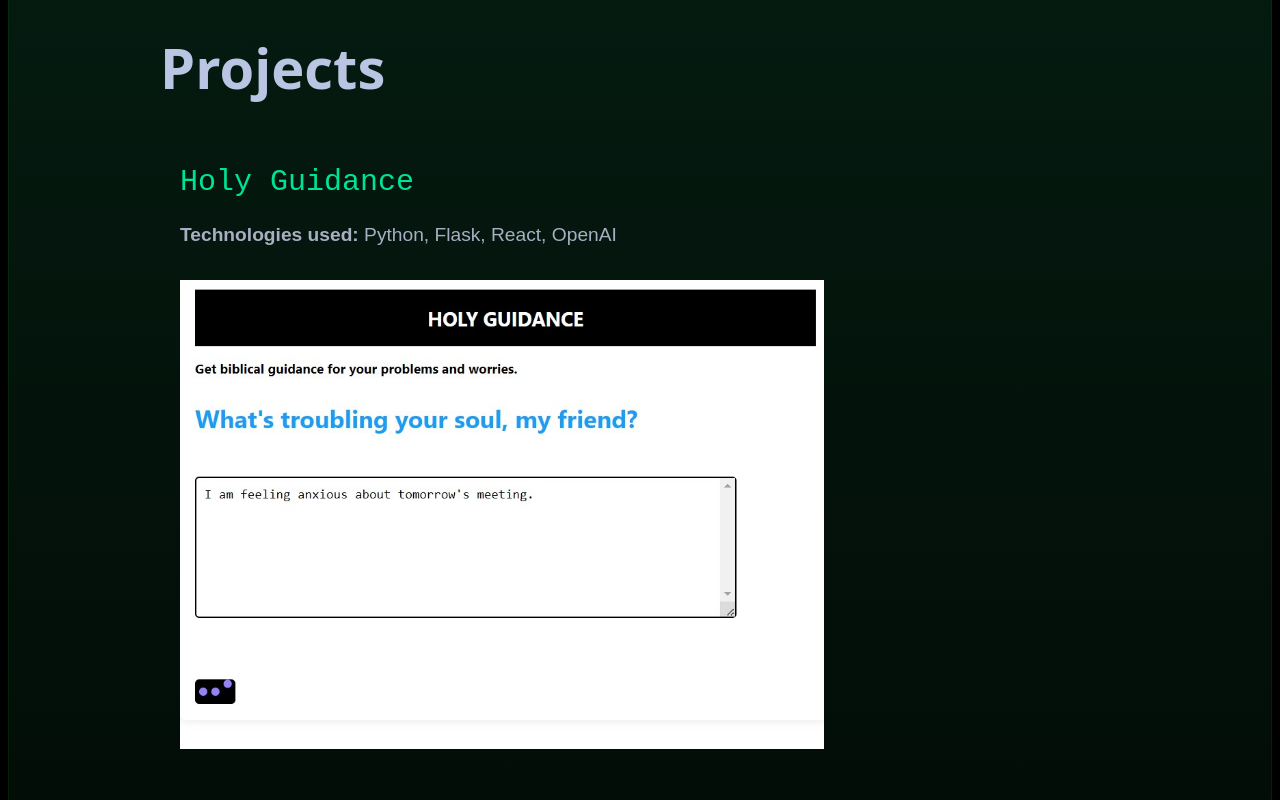
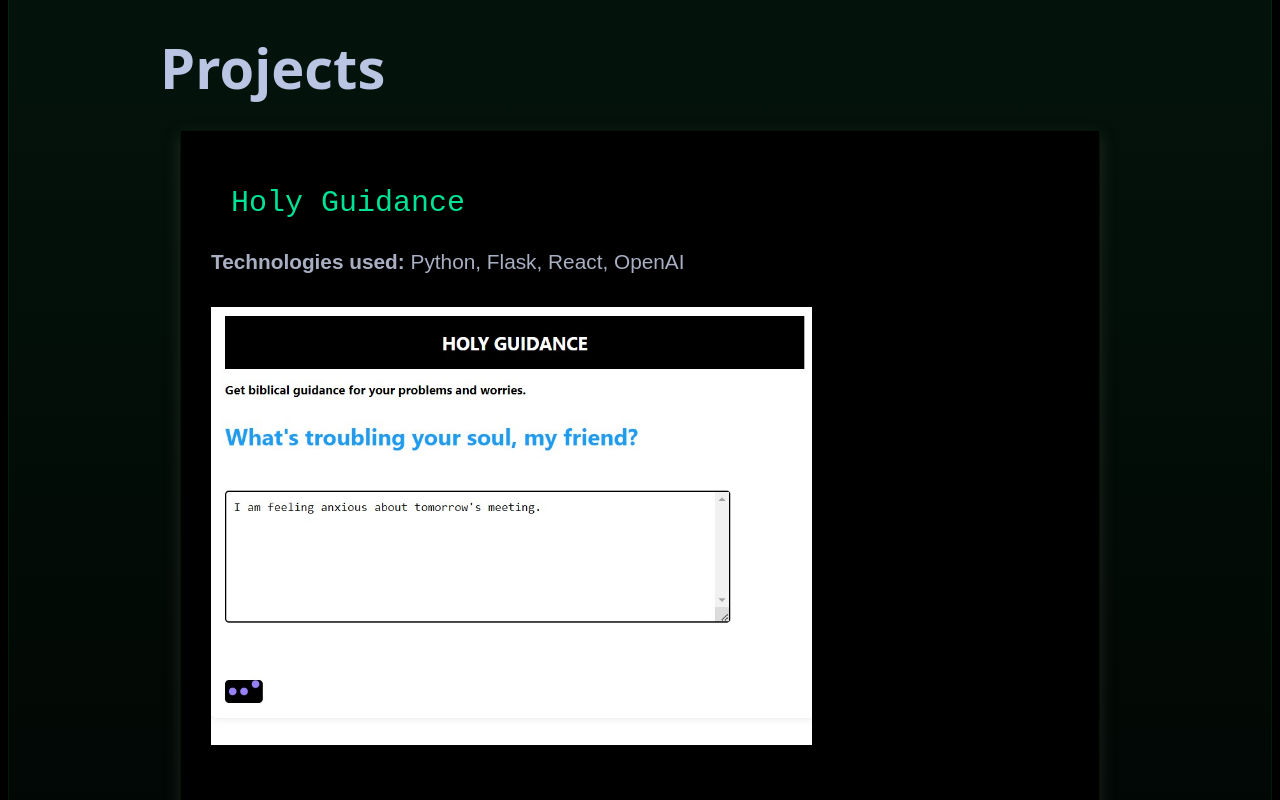
Before and after one commit to greeshmasunil10/portfolio, a React (Create React App) app: page / in a window 1280 px wide. Shown: the part 1700-2500 px from the top of the page. Built offline with nearby package versions, Linux system fonts and the light colour scheme.

Commit message:
projects design change

```diff
--- a/src/Home.js
+++ b/src/Home.js
@@ -63,9 +63,6 @@ const Home = () => {
       <div id="education-section" className="section">
         <Education />
       </div>
-      <div id="skills-section" className="section">
-        <Skills />
-      </div>
       <div id="contact-me-section" className="">
         <ContactMe />
       </div>
@@ -75,7 +72,7 @@ const Home = () => {
         className="my-cursor"
         color="var(--cursor-color)"
         innerSize={8}
-        outerSize={25}
+        outerSize={40}
         outerAlpha={0.2}
         innerScale={0.7}
         outerScale={5}
--- a/src/Layouts/ProjectCard.js
+++ b/src/Layouts/ProjectCard.js
@@ -2,20 +2,27 @@ import React from "react";
 
 function ProjectCard(props) {
   return (
-    <div className="">
-      <p className="courier" style={{ fontSize: 30 }}>{props.projectName}</p>
+    <div className="section" style={{ padding: "30px" , minHeight:"fit-content",backgroundColor:"var(--bg-grad-1)"}}>
       <div>
+        {" "}
+        <div className="courier" style={{ fontSize: 30, padding:"20px" }}>
+          {props.projectName}
+        </div>
         <strong>Technologies used:</strong> {props.technologiesUsed}
         <p />
-
-        <a className="a-image" href={props.liveAppLink} style={{ position: "relative" }} target="_blank">
-          <img
-            src={props.imageSrc}
-            class="app-img"
-          />
-          <span className="app-label"
-          style={{opacity:`${props.imageLabelOpacity}`}}
-          >{props.appURLText}</span>
+        <a
+          className="a-image"
+          href={props.liveAppLink}
+          style={{ position: "relative" }}
+          target="_blank"
+        >
+          <img src={props.imageSrc} class="app-img" />
+          <span
+            className="app-label"
+            style={{ opacity: `${props.imageLabelOpacity}` }}
+          >
+            {props.appURLText}
+          </span>
         </a>
         <a
           className="img-url-label"
@@ -24,7 +31,6 @@ function ProjectCard(props) {
         >
           {props.appURLText}
         </a>
-
         <strong>Description:</strong> {props.projectDescription}
       </div>
     </div>
@@ -32,8 +38,8 @@ function ProjectCard(props) {
 }
 
 ProjectCard.defaultProps = {
-    liveAppLink: "https://github.com/greeshmasunil10",
-    appURLText: "View Demo",
-  };
+  liveAppLink: "https://github.com/greeshmasunil10",
+  appURLText: "View Demo",
+};
 
 export default ProjectCard;
--- a/src/Sections/Projects.js
+++ b/src/Sections/Projects.js
@@ -3,6 +3,9 @@ import winterlyImg from "../Images/winterly.jpg";
 import holyGuidanceImg from "../Images/holyguidance.jpg";
 import lottoMaxImg from "../Images/lottomax.jpg";
 import ProjectCard from "../Layouts/ProjectCard";
+import { FontAwesomeIcon } from "@fortawesome/react-fontawesome";
+import { faFileArchive, faFileClipboard } from "@fortawesome/free-regular-svg-icons";
+
 
 function Projects() {
   return (
@@ -68,8 +71,8 @@ function Projects() {
 
           <br />
 
-          <p style={{fontSize:"25px"}}>
-            More projects on{" "}
+          <p style={{fontSize:"25px", fontWeight:"bold"}}>
+          <FontAwesomeIcon icon={faFileClipboard} />  More projects on{" "}
             <a href="https://github.com/greeshmasunil10" target="_blank" style={{display:"inline-block", textDecoration:"underline"}}>
               Github
             </a>
--- a/src/Styles/App.css
+++ b/src/Styles/App.css
@@ -7,11 +7,11 @@
   --content-size: 1rem;
   --footer-color: #011409;
   --bg-grad-1: #000000 !important;
-  --bg-grad-2: #051b10 !important;
+  --bg-grad-2: #04160d !important;
   --bg-grad-3: #000000 !important;
   --bg-grad-4: #070f19 !important;
   --bg-grad-5: #000000 !important;
-  --cursor-color:0, 226, 151;
+  --cursor-color:0, 300, 0;
   --button-color:#00e297;
   --social-button-color:#103d20;
 }
@@ -32,6 +32,11 @@
   --cursor-color:0, 0, 0;
   --button-color:#fff6f6;
   --social-button-color:#000000
+}
+
+.light .courier {
+  /* font-weight: bold; */
+  font-family:'Lucida Sans', 'Lucida Sans Regular', 'Lucida Grande', 'Lucida Sans Unicode', Geneva, Verdana, sans-serif
 }
 
 body{
@@ -62,9 +67,11 @@ main {
   align-items: center;
   flex-direction: column;
   border: 1px solid rgba(8, 218, 15, 0.1);
-  box-shadow: 0 5px 15px rgba(56, 52, 52, 0.3);
+  box-shadow: 0 5px 15px rgba(108, 97, 97, 0.3);
   box-sizing: content-box;
 }
+
+
 
 .my-cursor {
   border-color: "0, 226, 151"
@@ -164,7 +171,7 @@ div.content {
   max-width: 1000px;
   margin: 0px auto;
   padding: 20px;
-  font-size: 1.2rem;
+  font-size: 1.3rem;
   font-weight: 500;
   color: var(--font-body-dark);
   font-family: Arial, Helvetica, sans-serif;
@@ -174,11 +181,6 @@ div.content {
   color: var(--neon-green);
   font-family: "Courier New", Courier, monospace;
   font-size: 35px;
-  /* font-size: 20px; */
-}
-
-p.courier {
-  font-size: 20px;
 }
 
 .heading {
@@ -186,6 +188,7 @@ p.courier {
   font-size: 3.5rem;
   margin-top: 10px;
   margin-bottom: 1px;
+  font-weight: bold;
 }
 
 .dark {
```
